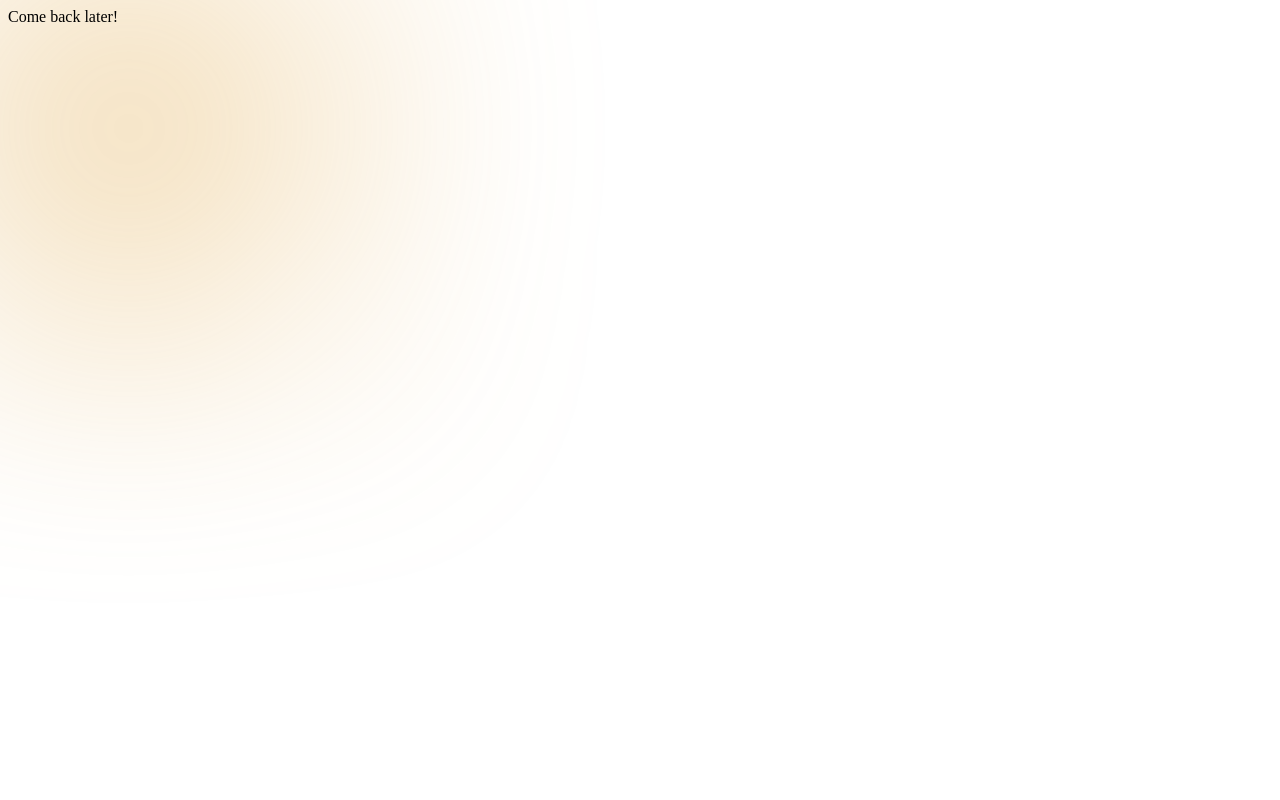
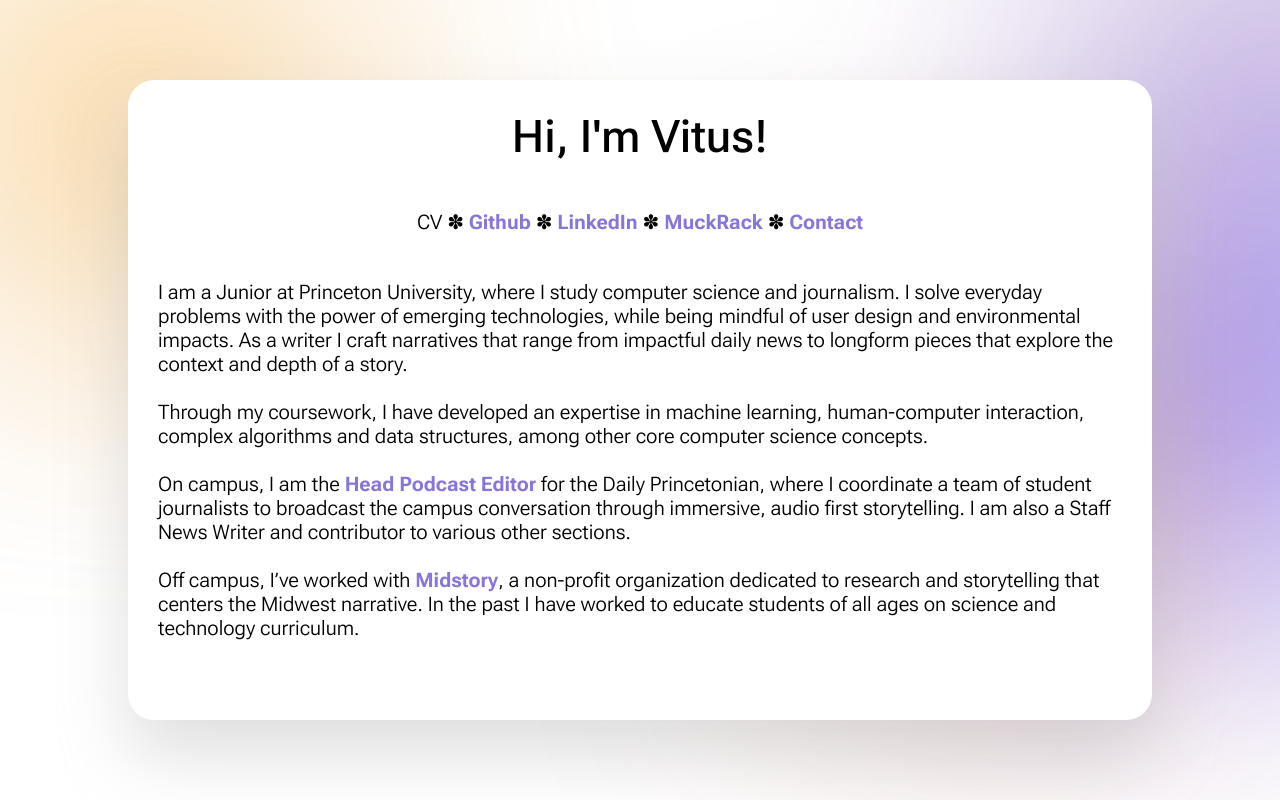
Before and after one commit to vl7131/vl7131.github.io, a plain HTML site: page index.html in a window 1280 px wide. Drawn offline with Linux system fonts and the light colour scheme.

Commit message:
Suddenly a (mostly) finished website

```diff
--- a/index.html
+++ b/index.html
@@ -4,6 +4,10 @@
     <meta name="viewport" content="width=device-width, initial-scale=1.0">
     <title>Vitus Larrieu</title>
     <link href="style.css" rel="stylesheet">
+    <link rel="preconnect" href="https://fonts.googleapis.com">
+    <link rel="preconnect" href="https://fonts.gstatic.com" crossorigin>
+    <link href="https://fonts.googleapis.com/css2?family=Roboto+Flex:opsz,wght@8..144,100..1000&display=swap" rel="stylesheet">
+
   </head>
   <body>
       <div class="blobs">
@@ -15,6 +19,14 @@
         <div class="blob"></div>
         <div class="blob"></div>
       </div>
-      Come back later!
+      <div class="card">
+        <h1>Hi, I'm Vitus!</h1>
+        <h6>CV ✽ <a href="https://github.com/vl7131">Github</a> ✽ <a href="https://www.linkedin.com/in/vitus-larrieu-ab8504239/">LinkedIn</a> ✽ <a href="https://muckrack.com/vitus-larrieu">MuckRack</a> ✽ <a href="mailto:vl7131@princeton.edu">Contact</a></h6>
+        <body>I am a Junior at Princeton University, where I study computer science and journalism. I solve everyday problems with the power of emerging technologies, while being mindful of user design and environmental impacts. As a writer I craft narratives that range from impactful daily news to longform pieces that explore the context and depth of a story.</body>
+        <body><br><br>Through my coursework, I have developed an expertise in machine learning, human-computer interaction, complex algorithms and data structures, among other core computer science concepts.</body>
+        <body><br><br>On campus, I am the <a href="https://www.dailyprincetonian.com/staff/vitus-larrieu">Head Podcast Editor</a> for the Daily Princetonian, where I coordinate a team of student journalists to broadcast the campus conversation through immersive, audio first storytelling. I am also a Staff News Writer and contributor to various other sections.</body>
+        <body><br><br>Off campus, I’ve worked with <a href="https://www.midstory.org/author/vitus-larrieu/">Midstory</a>, a non-profit organization dedicated to research and storytelling that centers the Midwest narrative. In the past I have worked to educate students of all ages on science and technology curriculum.</body>
+      </div>
+
   </body>
 </html>
--- a/style.css
+++ b/style.css
@@ -1,6 +1,6 @@
 :root {
-    --cr-main-1: #de9c2a;
-    --cr-main-2: #5679ca;
+    --cr-main-1: #1900ff;
+    --cr-main-2: #ffa200;
     --cr-1: color-mix(in srgb, var(--cr-main-1), var(--cr-main-2) 20%);
     --cr-2: color-mix(in srgb, var(--cr-main-1), var(--cr-main-2) 35%);
     --cr-3: color-mix(in srgb, var(--cr-main-1), var(--cr-main-2) 50%);
@@ -25,103 +25,229 @@
     aspect-ratio: 1;
     border-radius: 50%;
     position: absolute;
-    top: 0;
-    left: 0;
+    top: -1;
+    left: -1;
 }
 
-@keyframes blobAcross {
+body {
+    font-family: "Roboto Flex", sans-serif;
+    font-size: 20px;
+    font-weight: 300;
+    text-align: left;
+    text-decoration-color: #393939;
+    font-optical-sizing: auto;
+    font-style: normal;
+}
+
+h1 {
+    font-family: "Roboto Flex", sans-serif;
+    font-size: 45px;
+    font-weight: 500;
+    text-align: center;
+    text-decoration-color: #121212;
+    font-family: "Roboto Flex", sans-serif;
+    font-optical-sizing: auto;
+    font-style: normal;
+    font-variation-settings:
+        "slnt" 0,
+        "wdth" 100,
+        "GRAD" 0,
+        "XOPQ" 96,
+        "XTRA" 468,
+        "YOPQ" 79,
+        "YTAS" 750,
+        "YTDE" -203,
+        "YTFI" 738,
+        "YTLC" 514,
+        "YTUC" 712;
+}
+
+h6 {
+    font-family: "Roboto Flex", sans-serif;
+    font-size: 20px;
+    font-weight: 300;
+    text-align: center;
+    font-optical-sizing: auto;
+}
+
+.card a {
+    font-weight: bold;
+    color: #8875d9;
+    text-decoration: none;
+}
+
+.card a:hover {
+    text-decoration: underline;
+}
+
+@keyframes blobAcross1 {
     0% {
         transform: translateX(0);
-        opacity: 1;
     }
     50% {
-        transform: translateX(-50px);
-        opacity: 0.5;
+        transform: translateX(80vw);
     }
     100% {
         transform: translateX(0);
-        opacity: 1;
+    }
+}
+
+@keyframes blobAcross2 {
+    0% {
+        transform: translate(90vw, -10vh);
+    }
+    50% {
+        transform: translate(65vw, 20vh);
+    }
+    100% {
+        transform: translate(90vw, -10vh);
     }
 }
 
 @keyframes blobDown {
     0% {
         transform: translateY(0);
-        opacity: 1;
     }
     50% {
-        transform: translateY(30px);
-        opacity: 0.9;
+        transform: translateY(70vh);
     }
     100% {
         transform: translateY(0);
-        opacity: 1;
     }
 }
 
 @keyframes blobDiag1 {
     0% {
-        transform: translateX(0);
-        transform: translateY(0);
-        opacity: 1;
+        transform: translate(0, 0);
     }
     50% {
-        transform: translateY(-50px);
-        transform: translateX(-20px);
-        opacity: 0.8;
+        transform: translate(40vw, 60vh);
     }
     100% {
-        transform: translateX(0);
-        transform: translateY(0);
-        opacity: 1;
+        transform: translate(0, 0);
     }
 }
 
 @keyframes blobDiag2 {
     0% {
-        transform: translateX(0);
-        transform: translateY(0);
+        transform: translate(70vw, 40vh);
+    }
+    25% {
+        transform: translate(40vw, 80vh);
     }
     50% {
-        transform: translateY(20px);
-        transform: translateX(50px);
+        transform: translate(60vw, -40vh);
+    }
+    75% {
+        transform: translate(40vw, 60vh);
     }
     100% {
-        transform: translateX(0);
-        transform: translateY(0);
+        transform: translate(70vw, 40vh);
+    }
+}
+
+@keyframes blobSquare {
+    0% {
+        transform: translate(100vw, 30vh);
+    }
+    25% {
+        transform: translate(50vw, 50vh);
+    }
+    50% {
+        transform: translate(40vw, 70vh);
+    }
+    75% {
+        transform: translate(50vw, 50vh);
+    }
+    100% {
+        transform: translate(100vw, 30vh);
+    }
+}
+
+@media (max-width: 1300px) {
+    .card {
+        width: 80vw;
+        min-height: 80vh;
+        position: absolute;
+        top: 50%;
+        left: 50%;
+        transform: translate(-50%, -50%);
+        backdrop-filter: blur(5px);
+        background-color: #ffffff;
+        border-radius: 26px;
+        text-align: left;
+        box-shadow: 0 35px 68px 0 #b2b2b26b;
+        padding: 0px 30px 20px 30px;
+        box-sizing: border-box;
+        overflow-y: visible;
+    }
+}
+
+@media (min-width: 1301px) {
+    .card {
+        width: 60vw;
+        min-height: 70vh;
+        position: absolute;
+        top: 50%;
+        left: 50%;
+        transform: translate(-50%, -50%);
+        backdrop-filter: blur(5px);
+        background-color: #ffffff;
+        border-radius: 26px;
+        text-align: left;
+        box-shadow: 0 35px 68px 0 #b2b2b26b;
+        padding: 0px 30px 20px 30px;
+        box-sizing: border-box;
+        overflow-y: visible;
+    }
+}
+
+@media (max-width: 700px) {
+    .card {
+        position: fixed;
+        top: 0;
+        left: 50%;
+        transform: translate(-50%, 0);
+        width: 95vw;
+        margin-top: 15px; /* Add some margin from the top */
+        min-height: auto; /* Allow the height to adjust */
+        max-height: 95vh; /* Ensure it doesn't grow too tall */
+        overflow-y: auto; /* Scroll if necessary */
     }
 }
 
 .blob:nth-last-of-type(1) {
     background: var(--cr-main-1);
-    animation: blobDiag2 60s ease-in-out infinite;
-    animation-delay: 0.1s;
+    animation: blobSquare 75s ease-in-out infinite;
+    animation-delay: 0s;
 }
 .blob:nth-last-of-type(2) {
     background: var(--cr-main-2);
-    animation: blobDiag1 60s ease-in-out infinite;
-    animation-delay: 0.5s;
+    animation: blobDiag1 70s ease-in-out infinite;
+    animation-delay: 3s;
 }
 .blob:nth-last-of-type(3) {
     background: var(--cr-1);
-    animation: blobDown 40s ease-in-out infinite;
-    animation-delay: 2s;
+    animation: blobDown 95s ease-in-out infinite;
+
 }
 .blob:nth-last-of-type(4) {
-    background: whitesmoke;
+    background: #941f1f;
+    animation: blobDiag2 100s ease-in-out infinite;
+
 }
 .blob:nth-last-of-type(5) {
     background: var(--cr-3);
     animation: blobDown 80s ease-in-out infinite;
-    animation-delay: 7s;
+
 }
 .blob:nth-last-of-type(6) {
     background: var(--cr-4);
-    animation: blobAcross 70s ease-in-out infinite;
-    animation-delay: 4s;
+    animation: blobAcross1 80s ease-in-out infinite;
+
 }
 .blob:nth-last-of-type(7) {
     background: var(--cr-2);
-    animation: blobAcross 50s ease-in-out infinite;
-    animation-delay: 5s;
+    animation: blobAcross2 90s ease-in-out infinite;
+
 }
```
